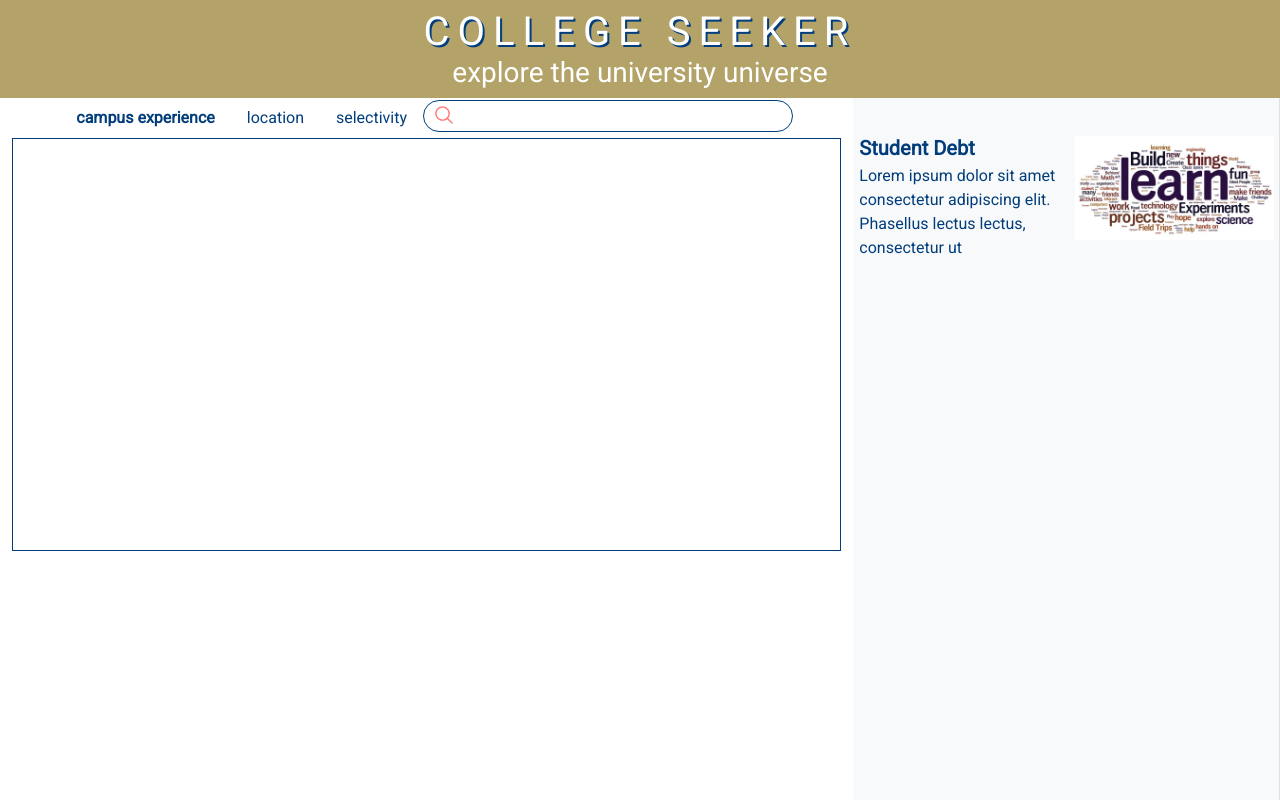
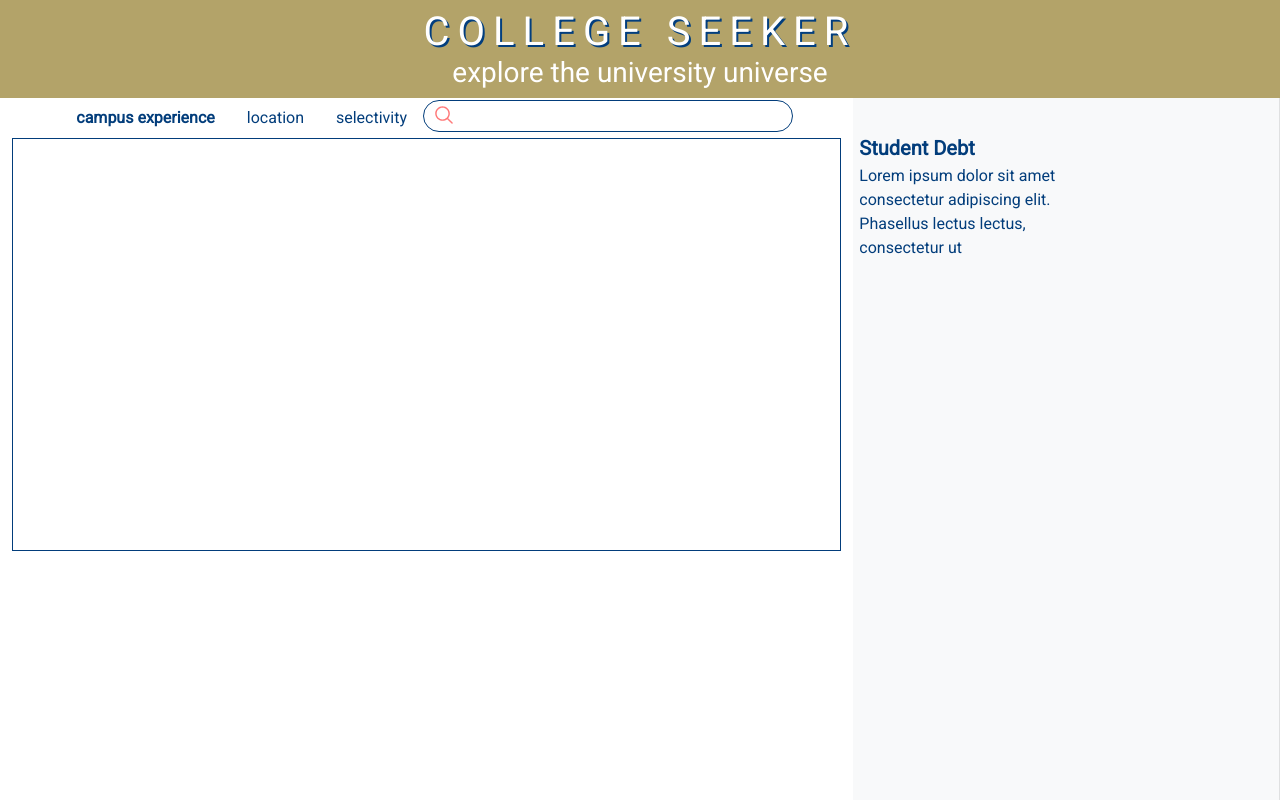
Before and after one commit to danschauder/collegeseeker, a plain HTML site: page public/index.html in a window 1280 px wide. Drawn offline with nearby package versions, Linux system fonts and the light colour scheme; no server answers.

Commit message:
Word cloud blank until load complete

```diff
--- a/public/index.html
+++ b/public/index.html
@@ -113,7 +113,7 @@
                             <span>Lorem ipsum dolor sit amet consectetur adipiscing elit. Phasellus lectus lectus, consectetur ut</span>
                         </div>
                         <div class="col-md-6 ms-sm-auto col-lg-6 px-md-2">
-                            <img id="wordCloudElement" src="img/sample_worldcloud.jpg" width="100%"/>
+                            <img id="wordCloudElement" src="" width="100%"/>
                         </div>
                     </div>
                 </div>
```
